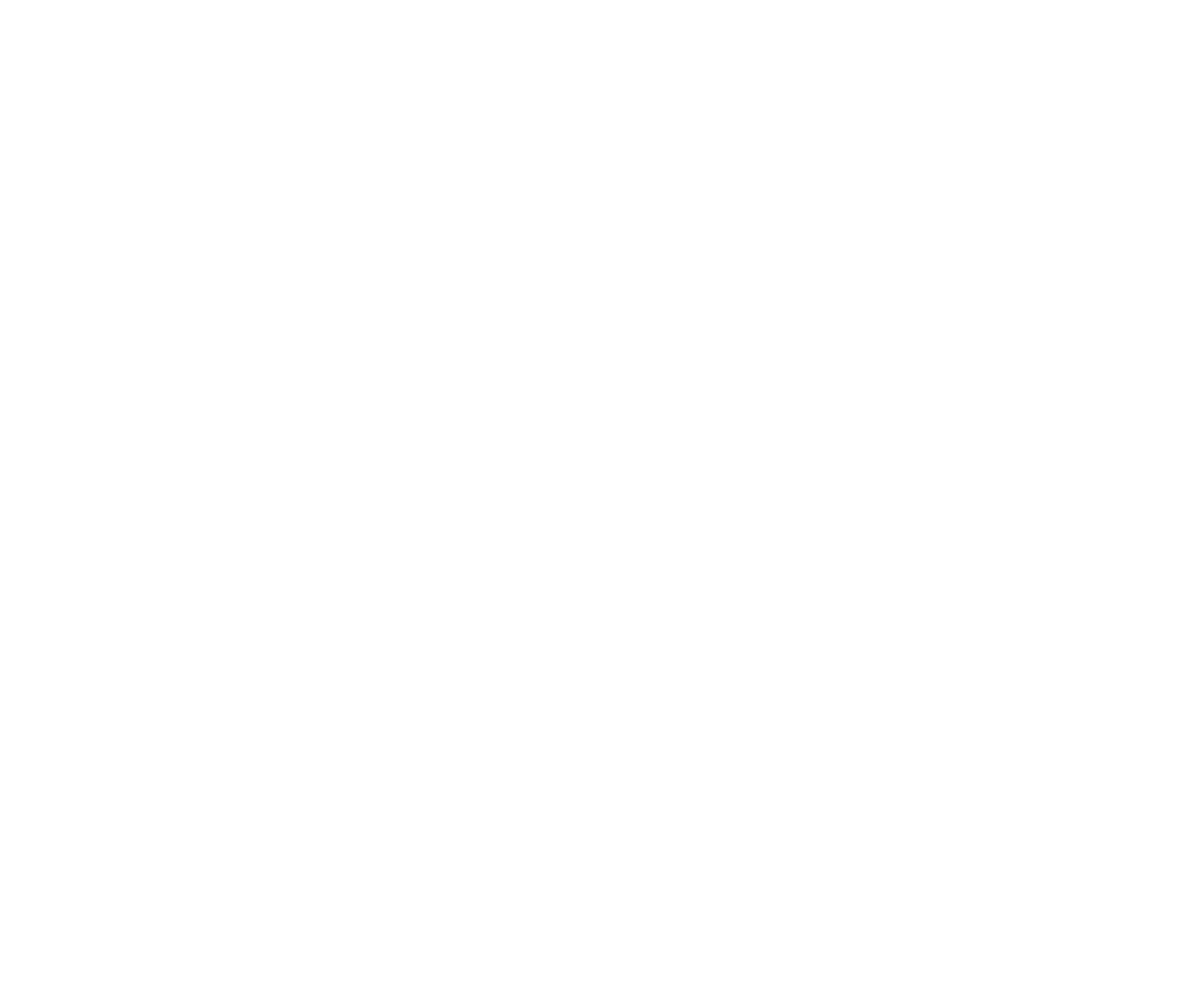
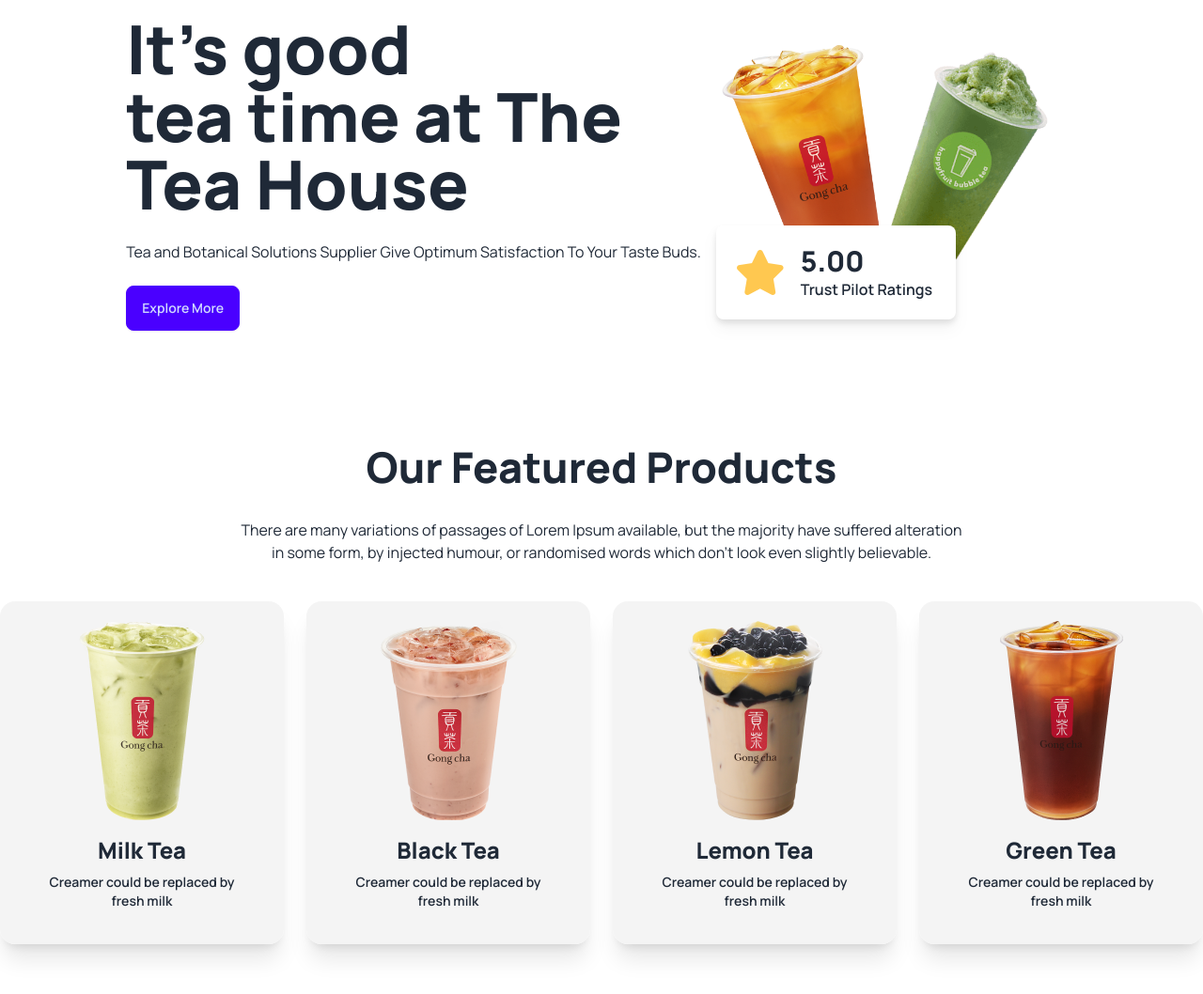
Before and after one commit to AKLukman/Tea-house-Tailwind-css, a plain HTML site: page index.html in a window 1280 px wide. Shown: the whole page at 94% size. Before the commit the page ends 800 px from the top, so only its background shows below. Drawn offline with nearby package versions, Linux system fonts and the light colour scheme.

Commit message:
half done

```diff
--- a/index.html
+++ b/index.html
@@ -3,7 +3,146 @@
   <head>
     <meta charset="UTF-8" />
     <meta name="viewport" content="width=device-width, initial-scale=1.0" />
-    <title>Document</title>
+    <title>Tea House</title>
+    <!-- Tailwind and daisy ui -->
+    <link
+      href="https://cdn.jsdelivr.net/npm/daisyui@4.7.2/dist/full.min.css"
+      rel="stylesheet"
+      type="text/css"
+    />
+    <script src="https://cdn.tailwindcss.com"></script>
+    <!-- Google fonts -->
+    <link rel="preconnect" href="https://fonts.googleapis.com" />
+    <link rel="preconnect" href="https://fonts.gstatic.com" crossorigin />
+    <link
+      href="https://fonts.googleapis.com/css2?family=Manrope:wght@200..800&display=swap"
+      rel="stylesheet"
+    />
+    <!-- Font awesome -->
+    <script
+      src="https://kit.fontawesome.com/102cfb9582.js"
+      crossorigin="anonymous"
+    ></script>
+    <!-- Tailwind custom color -->
+    <script>
+      tailwind.config = {
+        theme: {
+          extend: {
+            colors: {
+              clifford: "#da373d",
+              "icon-color": "#FFC850",
+            },
+          },
+        },
+      };
+    </script>
+    <!-- styles -->
+    <style>
+      .font-manrope {
+        font-family: "Manrope", sans-serif;
+      }
+    </style>
   </head>
-  <body></body>
+  <body class="font-manrope">
+    <header class="container mx-auto">
+      <div class="hero">
+        <div class="hero-content flex-col lg:flex-row">
+          <div>
+            <h1 class="text-7xl font-extrabold">
+              It's good <br />
+              tea time at The <br />
+              Tea House
+            </h1>
+            <p class="py-6">
+              Tea and Botanical Solutions Supplier Give Optimum Satisfaction To
+              Your Taste Buds.
+            </p>
+            <button class="btn btn-primary">Explore More</button>
+          </div>
+          <div>
+            <img src="images/banner.png" class="max-w-sm" />
+            <div
+              class="flex items-center gap-4 drop-shadow-lg rounded-lg bg-white p-5 w-[255px] -mt-20"
+            >
+              <i class="fa-solid fa-star text-5xl text-icon-color"></i>
+              <div>
+                <h3 class="text-3xl font-extrabold">5.00</h3>
+                <p class="font-semibold">Trust Pilot Ratings</p>
+              </div>
+            </div>
+          </div>
+        </div>
+      </div>
+    </header>
+    <main class="container mx-auto">
+      <section class="text-center my-24">
+        <h2 class="text-[45px] font-extrabold mb-5">Our Featured Products</h2>
+        <p class="max-w-3xl mx-auto mb-10">
+          There are many variations of passages of Lorem Ipsum available, but
+          the majority have suffered alteration in some form, by injected
+          humour, or randomised words which don't look even slightly believable.
+        </p>
+        <!-- card container -->
+        <div class="grid grid-cols-1 md:grid-cols-2 lg:grid-cols-4 gap-6">
+          <!-- first card -->
+          <div
+            class="card card-compact bg-gradient-to-r from-[#F4F4F4] to-[#F4F4F4] shadow-xl p-5"
+          >
+            <figure>
+              <img src="images/tea-1.png" alt="Shoes" />
+            </figure>
+            <div class="card-body justify-center">
+              <h2 class="text-2xl font-extrabold">Milk Tea</h2>
+              <p class="font-semibold">
+                Creamer could be replaced by fresh milk
+              </p>
+            </div>
+          </div>
+          <!-- Second card -->
+          <div
+            class="card card-compact bg-gradient-to-r from-[#F4F4F4] to-[#F4F4F4] shadow-xl p-5"
+          >
+            <figure>
+              <img src="images/tea-2.png" alt="Shoes" />
+            </figure>
+            <div class="card-body justify-center">
+              <h2 class="text-2xl font-extrabold">Black Tea</h2>
+              <p class="font-semibold">
+                Creamer could be replaced by fresh milk
+              </p>
+            </div>
+          </div>
+          <!-- 3rd card -->
+          <div
+            class="card card-compact bg-gradient-to-r from-[#F4F4F4] to-[#F4F4F4] shadow-xl p-5"
+          >
+            <figure>
+              <img src="images/tea-3.png" alt="Shoes" />
+            </figure>
+            <div class="card-body justify-center">
+              <h2 class="text-2xl font-extrabold">Lemon Tea</h2>
+              <p class="font-semibold">
+                Creamer could be replaced by fresh milk
+              </p>
+            </div>
+          </div>
+          <!-- 4th card -->
+          <div
+            class="card card-compact bg-gradient-to-r from-[#F4F4F4] to-[#F4F4F4] shadow-xl p-5"
+          >
+            <figure>
+              <img src="images/tea-4.png" alt="Shoes" />
+            </figure>
+            <div class="card-body justify-center">
+              <h2 class="text-2xl font-extrabold">Green Tea</h2>
+              <p class="font-semibold">
+                Creamer could be replaced by fresh milk
+              </p>
+            </div>
+          </div>
+        </div>
+      </section>
+    </main>
+    <footer></footer>
+  </body>
 </html>
--- /dev/null
+++ b/tailwind.config.js
@@ -0,0 +1,8 @@
+/** @type {import('tailwindcss').Config} */
+module.exports = {
+  content: ["./src/**/*.{html,js}"],
+  theme: {
+    extend: {},
+  },
+  plugins: [],
+};
```
Also changed, not shown: images/arrow.png (added), images/banner.png (added), images/bg_cup.png (added), images/circles.png (added), images/client.png (added), images/cup.png (added), images/fresh-1.png (added), images/fresh-2.png (added), images/news-1.png (added), images/news-2.png (added), images/news-3.png (added), images/tea-1.png (added), images/tea-2.png (added), images/tea-3.png (added), 1 more files.
